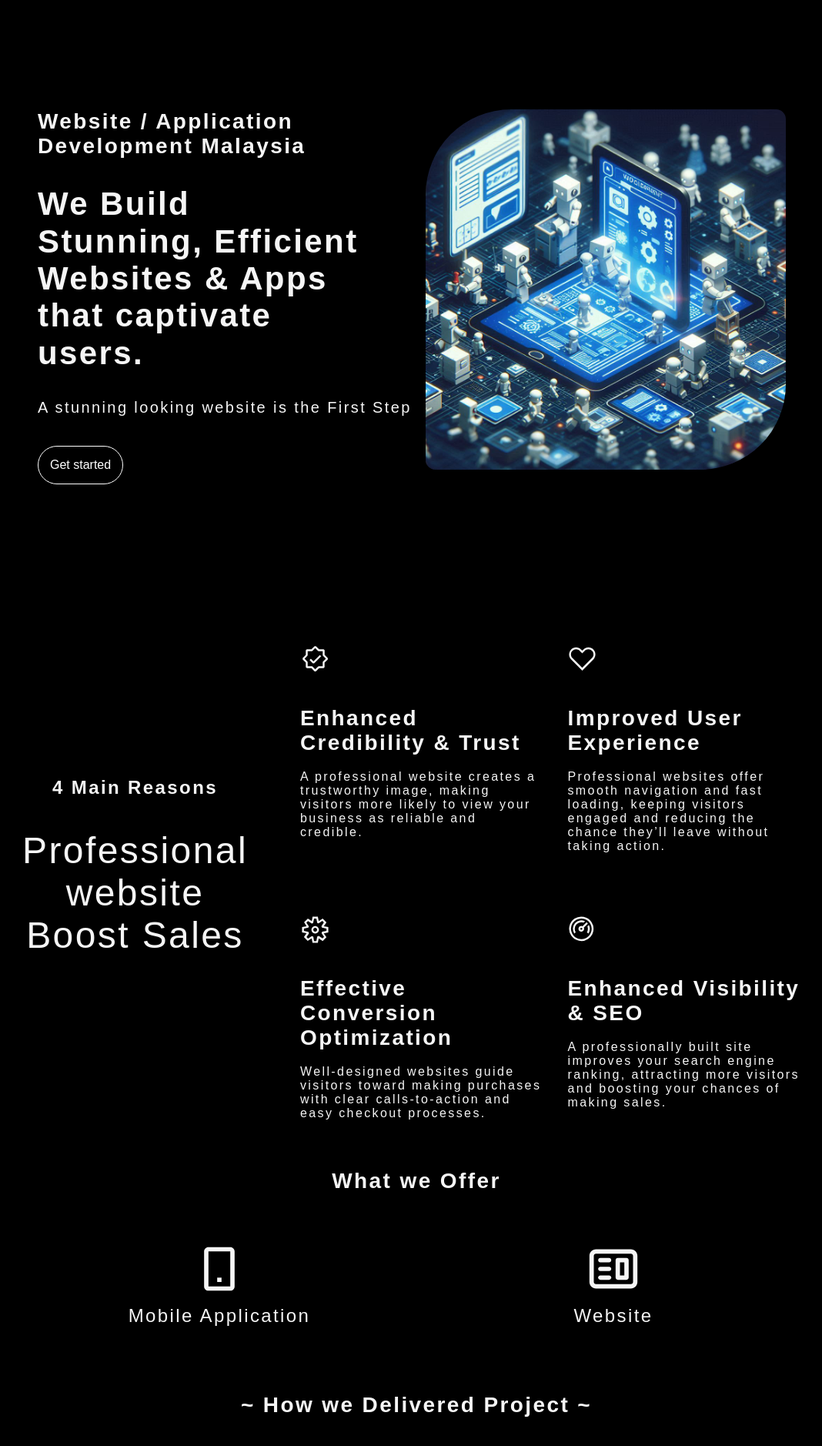
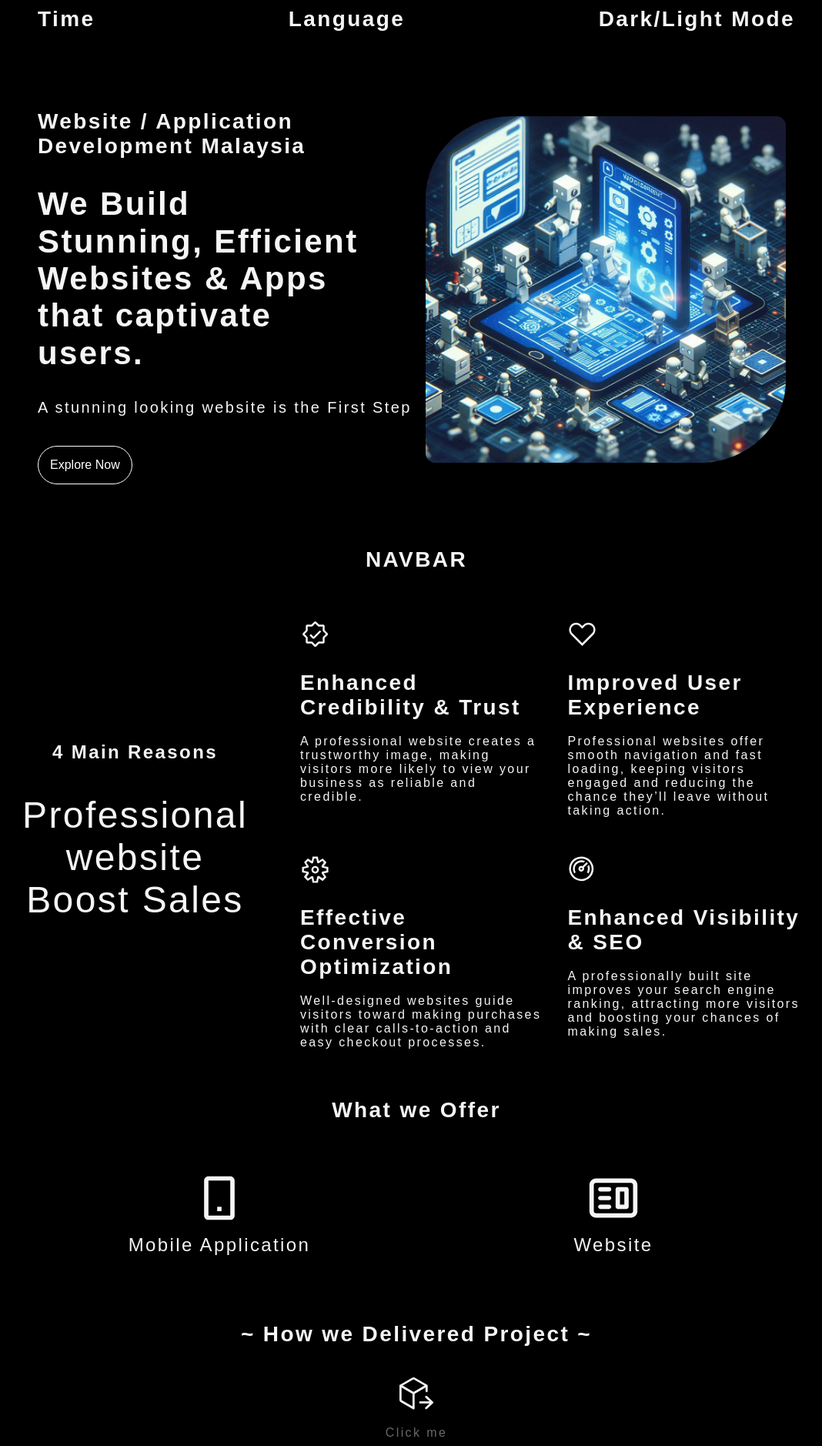
Before and after one commit to BikeTH/services_vite, a React (Vite) app: page /ITconsult in a window 1280 px wide. Shown: the part 56-1934 px from the top of the page at 77% size, without its empty margins (99-1167 px from the left). Built offline with nearby package versions, Linux system fonts and the light colour scheme; a web font is replaced by a local one; what @react-pdf/renderer would draw is missing.

Commit message:
offer structure complete

```diff
--- a/src/pages/ITconsult/section/banner/banner.css
+++ b/src/pages/ITconsult/section/banner/banner.css
@@ -1,7 +1,7 @@
 .ITconsult-banner{
     display: flex;
-    flex-direction: row;
-    justify-content: space-evenly;
+    flex-direction: column;
+    justify-content: center;
     align-items: center;
     width: 100vw;
     height: 100vh;
@@ -9,7 +9,21 @@
     max-height: 100vh;
     padding: 20px;
     box-sizing: border-box;
-    overflow: hidden;
+}
+
+.ITconsult-banner-header{
+    display: flex;
+    flex-direction: row;
+    justify-content: space-between;
+    align-items: center;
+    width: 100%;
+}
+
+.ITconsult-banner-content{
+    display: flex;
+    flex-direction: row;
+    justify-content: space-evenly;
+    align-items: center;
 }
 
 .ITconsult-intro-content h1{
--- a/src/pages/ITconsult/section/banner/banner.jsx
+++ b/src/pages/ITconsult/section/banner/banner.jsx
@@ -8,13 +8,23 @@ export default function Banner(){
     return(
     <>
         <div className="ITconsult-banner" id="home">
-            <div className="ITconsult-intro-content">
-                <h1>Website / Application Development Malaysia</h1>
-                <h2>We Build Stunning, Efficient Websites & Apps that captivate users.</h2>
-                <p>A stunning looking website is the First Step</p>
-                <button className="buttonIT" onClick={() => ScrollToSection('ITConsult')}>Get started</button>
+            <div className="ITconsult-banner-header">
+                <h1>Time</h1>
+                <h1>Language</h1>
+                <h1>Dark/Light Mode</h1>
             </div>
-            <img src={bannerImage} />
+            <div className="ITconsult-banner-content">
+                <div className="ITconsult-intro-content">
+                    <h1>Website / Application Development Malaysia</h1>
+                    <h2>We Build Stunning, Efficient Websites & Apps that captivate users.</h2>
+                    <p>A stunning looking website is the First Step</p>
+                    <button className="buttonIT" onClick={() => ScrollToSection('ITConsult')}>Explore Now</button>
+                </div>
+                <img src={bannerImage} />
+            </div>
+            <div className="navigation">
+                <h1>NAVBAR</h1>
+            </div>
         </div>
     </>
     );
--- a/src/pages/ITconsult/section/contact/contact.css
+++ b/src/pages/ITconsult/section/contact/contact.css
@@ -83,6 +83,10 @@
 /* Hover effect for contact method links */
 .ITconsult-contact-detail ul a:hover {
     transform: scale(1.20);
+}
+
+.ITconsult-contact-detail h3 {
+    padding: 16px;
 }
 
 /* Tooltip text styling */
--- a/src/pages/ITconsult/section/contact/contact.jsx
+++ b/src/pages/ITconsult/section/contact/contact.jsx
@@ -48,7 +48,7 @@ export default function Contact(){
                         <img src={quotation} alt="quotation image"/>
                         <div className="ITconsult-contact-detail">
                         <h1>Request For Quotation?</h1>
-                            <p>You can directly Contact Us with no Charges and We are Happy to Help!</p>
+                            <p>You can directly Contact Us for consultation with no Charges and We are Happy to Help!</p>
                             <ul>
                                 <a href="https://www.linkedin.com/in/wilfred-tsen-yik-chong-2a37a724b" target="_blank" rel="noreferrer noopener">
                                     <FaLinkedin color="#0077B5" />
--- a/src/pages/ITconsult/section/offer/offer.css
+++ b/src/pages/ITconsult/section/offer/offer.css
@@ -65,9 +65,14 @@
 .workflow-btn-cancel {
     cursor: pointer;
     display: flex;
+    flex-direction: row;
     justify-content: center;
     align-items: center;
-    margin-left: 10px; /* Space between header and cancel icon */
+    transition: transform 0.3s ease-in-out;
+}
+
+.workflow-btn-cancel:hover{
+    transform: scale(1.1);
 }
 
 .workflow-btn {
@@ -90,3 +95,23 @@
     width: 100%;
     margin-top: 20px;
 }
+
+@keyframes colorFade{
+    0% {
+        opacity: 0;
+        color: black;
+    }
+    50% {
+        opacity: 1;
+        color: white;
+    }
+    100% {
+        opacity: 0;
+        color: black;
+    }
+}
+
+.click-me-text {
+    animation: colorFade 3s infinite; /* Apply the animation with infinite loop */
+    transition: opacity 0.5s ease-in-out;
+}
--- a/src/pages/ITconsult/section/offer/offer.jsx
+++ b/src/pages/ITconsult/section/offer/offer.jsx
@@ -5,6 +5,7 @@ import { GoPackageDependents } from "react-icons/go";
 import { LuPackageOpen } from "react-icons/lu";
 import { MdClose } from "react-icons/md";
 import ProjectSteps from "./projectStep/projectStep";
+import ScrollToSection from "../../function/scrollToSection";
 
 const offer = [
     {
@@ -22,6 +23,11 @@ const offer = [
 export default function Offer() {
     const [isPackage, setIsPackage] = useState(false);
     const [isHovering, setIsHovering] = useState(false);
+
+    const handleClick = () => {
+        handlePackageClick();
+        ScrollToSection('offer');
+    }
 
     const handlePackageClick = () => {
         setIsPackage(!isPackage);
@@ -55,11 +61,20 @@ export default function Offer() {
                 </div>
                 <div
                     className="workflow-btn"
-                    onClick={handlePackageClick}
+                    onClick={handleClick}
                     onMouseEnter={() => setIsHovering(true)}
                     onMouseLeave={() => setIsHovering(false)}
                 >
-                    {isPackage ? null : (isHovering ? <LuPackageOpen size={44} /> : <GoPackageDependents size={44} />)}
+                    {isPackage ? null : (
+                    isHovering ? (
+                        <LuPackageOpen size={44} />
+                        ) : (
+                        <div>
+                            <GoPackageDependents size={44} />
+                            <p className="click-me-text">Click me</p>
+                        </div>
+                        )
+                    )}
                 </div>
                 {isPackage && (
                     <div className="project-content">
--- a/src/pages/ITconsult/section/offer/projectStep/projectStep.jsx
+++ b/src/pages/ITconsult/section/offer/projectStep/projectStep.jsx
@@ -84,8 +84,7 @@ const steps = [
         details: (
             <>
                 <div>
-                    <p>Deploying into Server and you Order will be successfully delivered</p>
-                    <h3><FaDigitalOcean/></h3>
+                    <p>Deploying into <FaDigitalOcean/> Server and your Order will be successfully delivered, public will be able to access your web or app</p>
                 </div>
             </>
         )
@@ -148,13 +147,13 @@ export default function ProjectSteps() {
                 </div>
                 <div className="step-navigation">
                     {currentStep > 0 && (
-                        <button onClick={handlePrev} className="step-nav-btnmsg">
+                        <button onClick={handlePrev} className="step-nav-btnmsg prev-btn">
                             <MdArrowBackIos/>
                             <span className="step-nav-show-btmmsg">Prev</span>
                         </button>
                     )}
                     {currentStep < steps.length - 1 && (
-                        <button onClick={handleNext}  className="step-nav-btnmsg">
+                        <button onClick={handleNext}  className="step-nav-btnmsg next-btn">
                             <MdArrowForwardIos/>
                             <span className="step-nav-show-btmmsg">Next</span>
                         </button>
--- a/src/pages/ITconsult/section/reason/reasonContent.css
+++ b/src/pages/ITconsult/section/reason/reasonContent.css
@@ -27,3 +27,7 @@
 .ITconsult-reason-support-arrangement{
     text-align: left;
 }
+
+.ITconsult-reason-support-arrangement h2{
+    margin: 0;
+}
--- a/src/pages/ITconsult/section/whyUs/whyUs.css
+++ b/src/pages/ITconsult/section/whyUs/whyUs.css
@@ -11,3 +11,8 @@
     grid-template-columns: repeat(3, 1fr);
     gap: 32px;
 }
+
+.ITconsult-why-us-content h2{
+    margin: 0;
+    margin-top: 8px;
+}
```
Also changed, not shown: src/pages/ITconsult/section/offer/projectStep/projectStep.css (+89 -27 lines).
